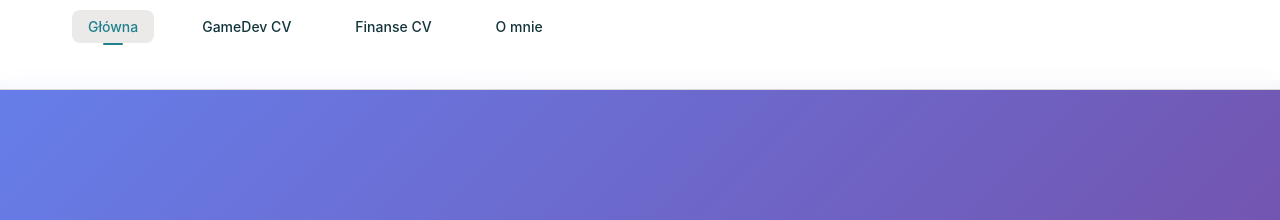
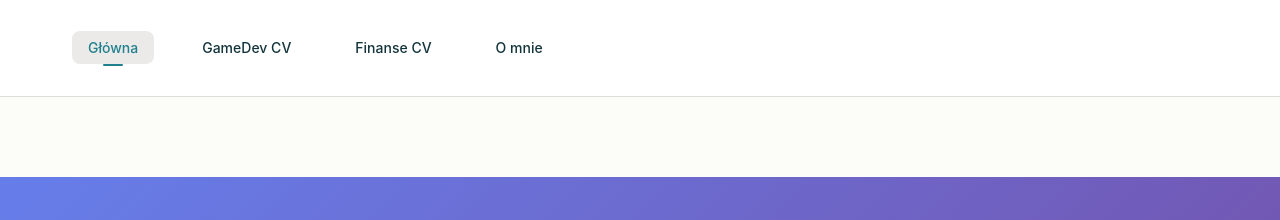
Before and after one commit to MrowkaH/MrowkaH.github.io, a plain HTML site: page index.html in a window 1280 px wide. Shown: the top 220 px of the page. Drawn offline with Linux system fonts and the light colour scheme; a script that the page names is missing; a web font is replaced by a local one.

Commit message:
Update style.css

```diff
--- a/style.css
+++ b/style.css
@@ -671,15 +671,16 @@ body {
 
 /* Nawigacja */
 .navbar {
-    position: fixed;
+    position: sticky;
     top: 0;
     width: 100%;
-    height: 90px;
     background: rgba(255, 255, 255, 0.95);
     backdrop-filter: blur(10px);
     border-bottom: 1px solid var(--color-border);
     z-index: 1000;
     transition: all var(--duration-normal) var(--ease-standard);
+    padding: 1.5rem 0;
+    box-shadow: var(--shadow);
 }
 
 .nav-container {
```
